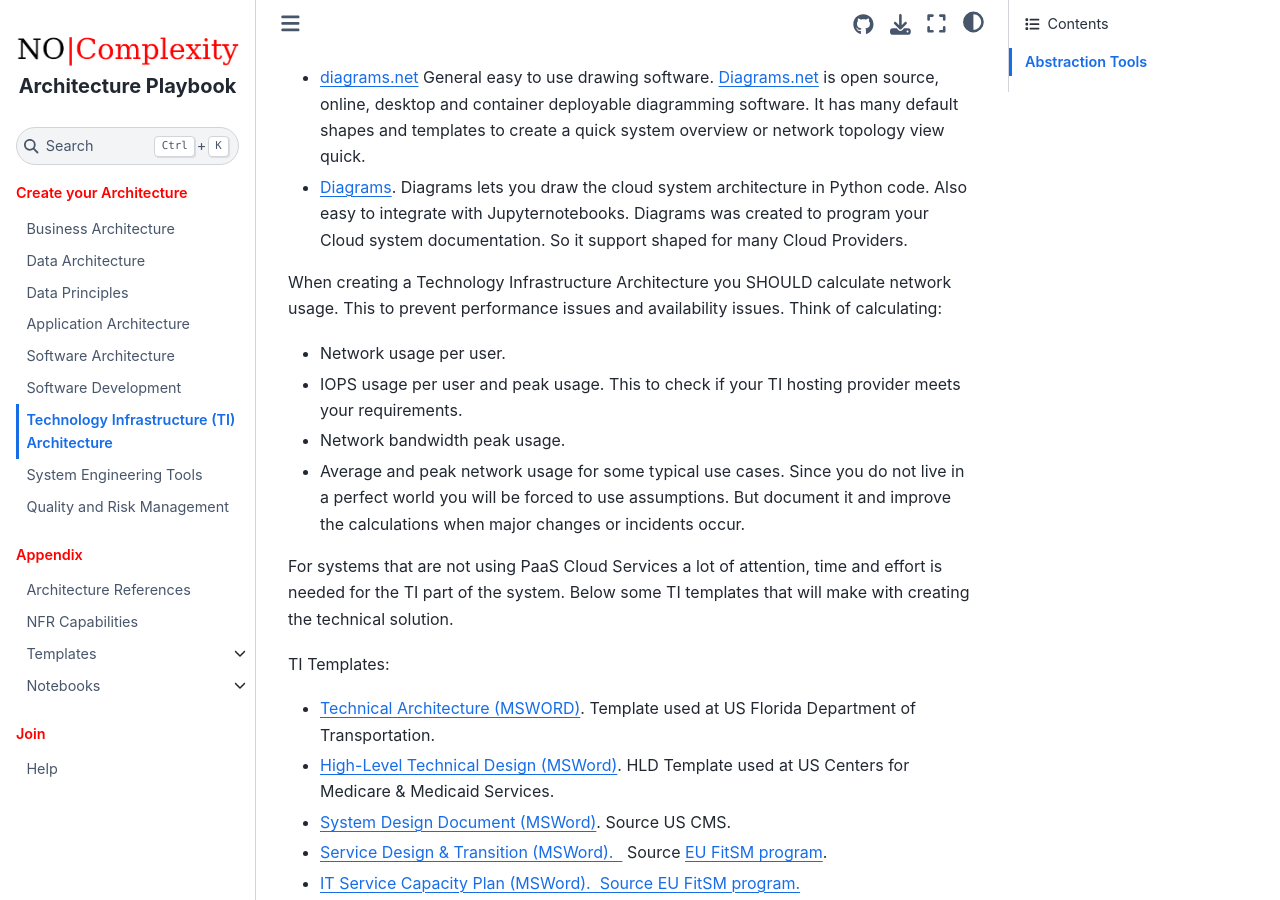
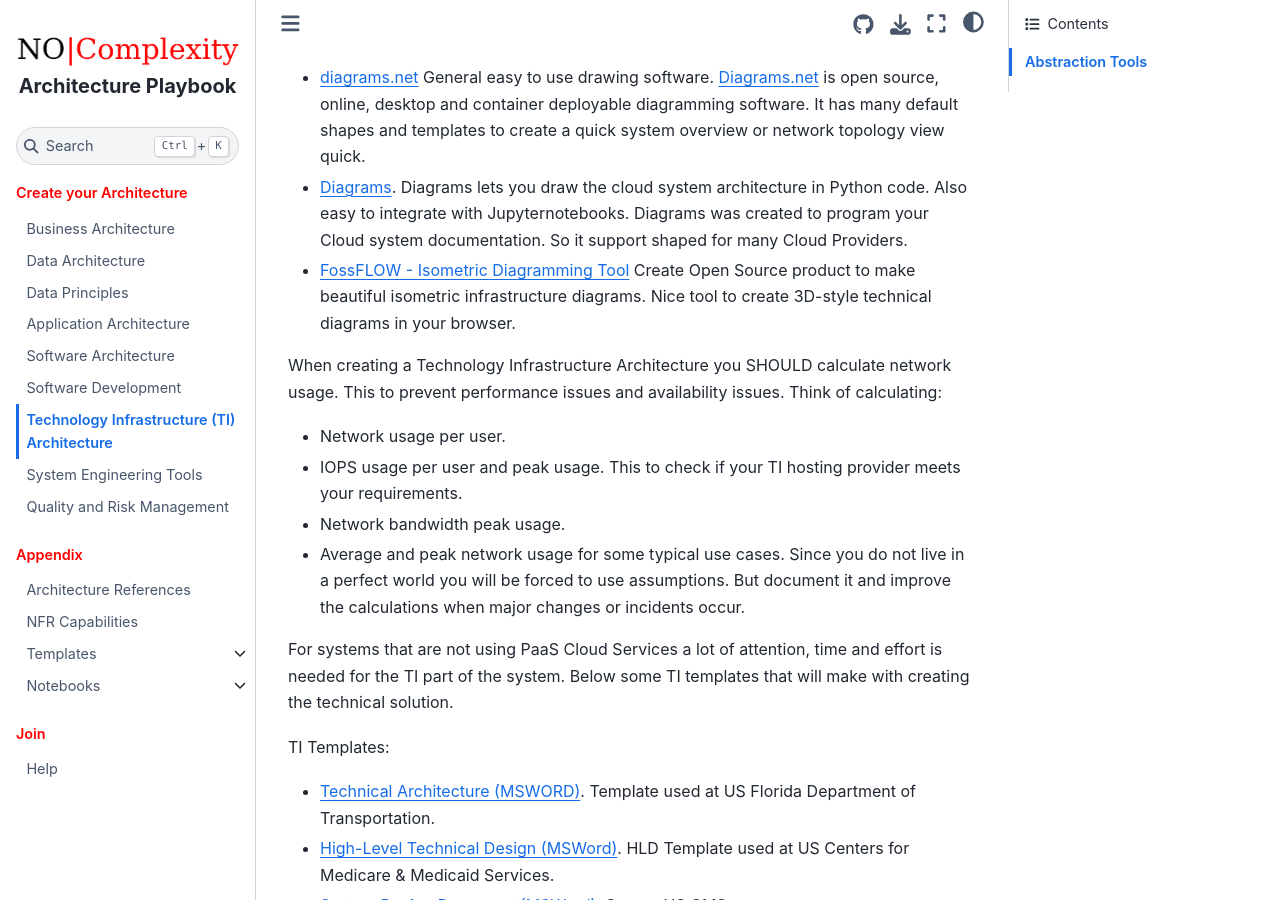
Before and after one commit to nocomplexity/ArchitecturePlaybook, a Jupyter Book: the page built from ti-architecture.md, in a window 1280 px wide and 900 px high, scrolled down 338 px. Built offline with Jupyter Book 1.0.4 settings and Sphinx 7.4.7 and the Sphinx Book theme 1.1.4, drawn with Linux system fonts in a browser that asks for light colours; pages that are not in the unit, such as notebooks, are missing from menus.

Commit message:
added FOSSflow , ti-drawing tool

```diff
--- a/ti-architecture.md
+++ b/ti-architecture.md
@@ -10,6 +10,7 @@ Creating a simple overview of your systems is key for understanding. Of course y
 - [diagrams.net](https://www.diagrams.net/) General easy to use drawing software. Diagrams.net is open source, online, desktop and container deployable diagramming software. It has many default shapes and templates to create a quick system overview or network topology view quick.
 - [Diagrams](https://diagrams.mingrammer.com/). Diagrams lets you draw the cloud system architecture in Python code. Also easy to integrate with Jupyternotebooks. Diagrams was created to program your Cloud system documentation. So it support shaped for many Cloud Providers.
 
+- [FossFLOW - Isometric Diagramming Tool](https://github.com/stan-smith/FossFLOW) Create Open Source product to make beautiful isometric infrastructure diagrams.  Nice tool to create 3D-style technical diagrams in your browser.
 
 When creating a Technology Infrastructure Architecture you SHOULD calculate network usage. This to prevent performance issues and availability issues. Think of calculating:
 
```
Also changed, not shown: _toc.yml (line endings or trailing spaces).
